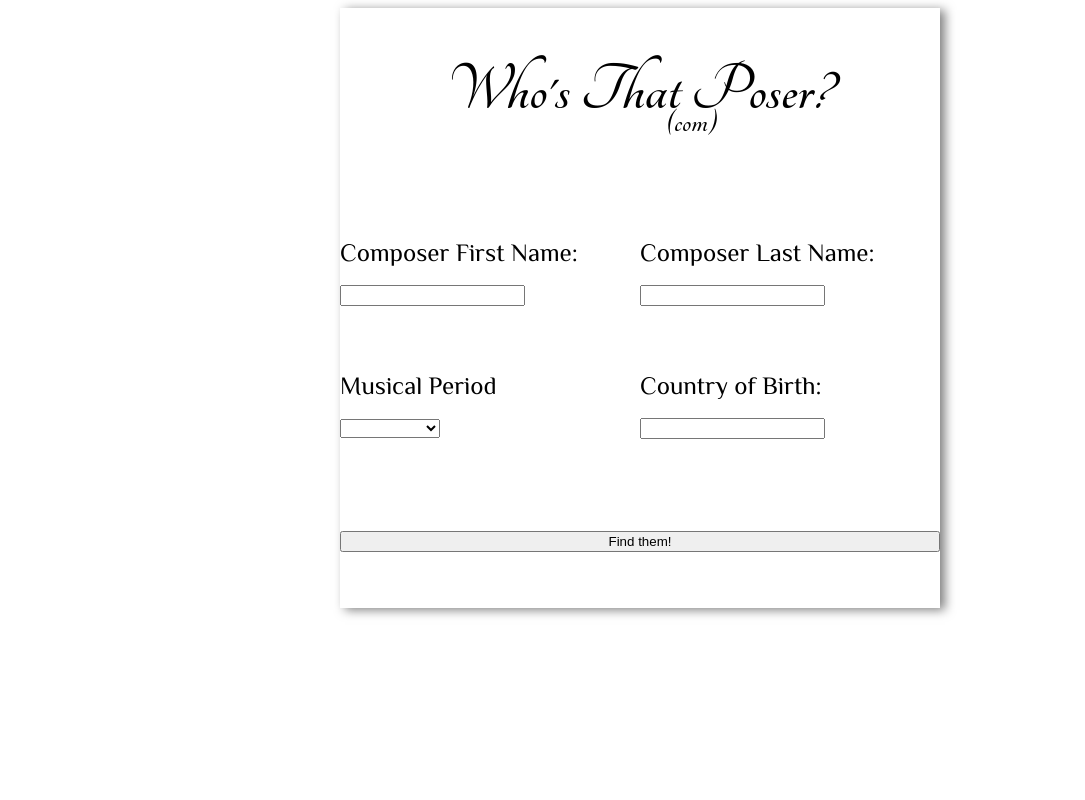
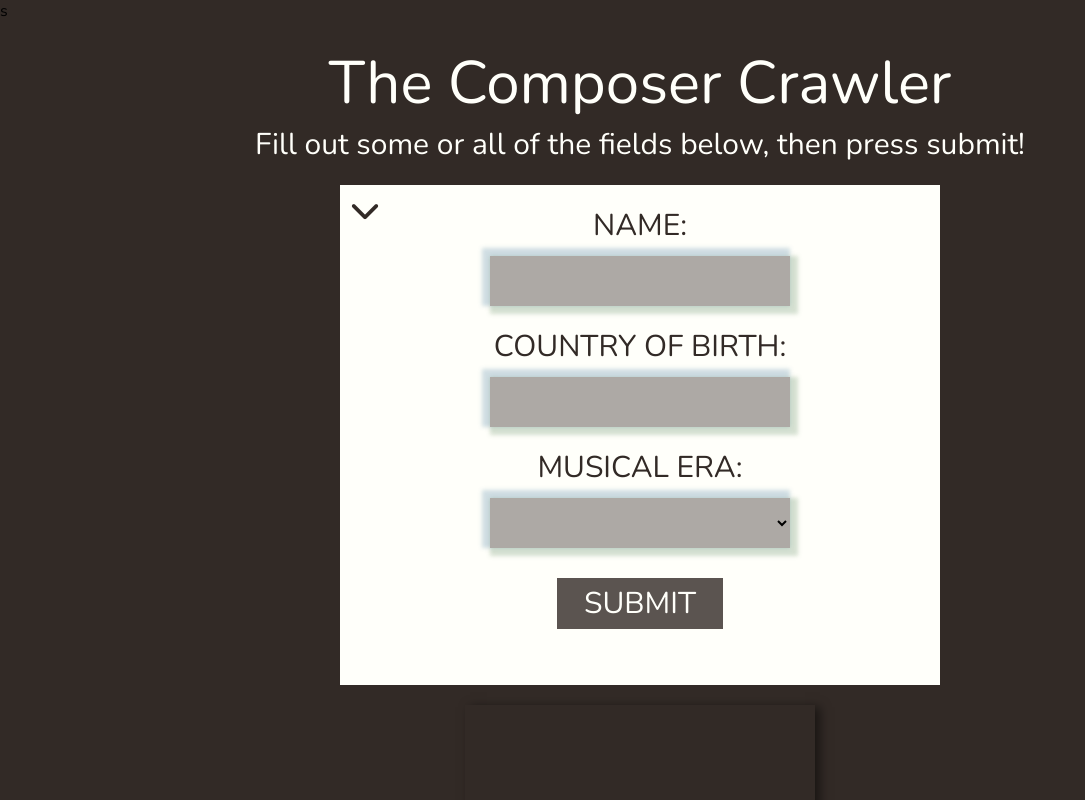
Before and after one commit to KmSutula/The-Composer-Crawler, a React (Create React App) app: page / in a window 1280 px wide. Shown: the top 800 px of the page, without its empty margins (0-1085 px from the left). Built offline with nearby package versions, Linux system fonts and the light colour scheme.

Commit message:
functional and beautiful (1/2)

```diff
--- a/public/index.html
+++ b/public/index.html
@@ -10,12 +10,14 @@
       integrity="sha512-1PKOgIY59xJ8Co8+NE6FZ+LOAZKjy+KY8iq0G4B3CyeY6wYHN3yt9PW0XpSriVlkMXe40PTKnXrLnZ9+fkDaog=="
       crossorigin="anonymous"
     />
-    <link rel="preconnect" href="https://fonts.googleapis.com" />
-    <link rel="preconnect" href="https://fonts.gstatic.com" crossorigin />
     <link
-      href="https://fonts.googleapis.com/css2?family=El+Messiri&family=Tangerine:wght@400;700&display=swap"
       rel="stylesheet"
+      href="https://cdnjs.cloudflare.com/ajax/libs/font-awesome/6.2.0/css/all.min.css"
+      integrity="sha512-xh6O/CkQoPOWDdYTDqeRdPCVd1SpvCA9XXcUnZS2FmJNp1coAFzvtCN9BmamE+4aHK8yyUHUSCcJHgXloTyT2A=="
+      crossorigin="anonymous"
+      referrerpolicy="no-referrer"
     />
+    s
   </head>
   <body>
     <div id="root"></div>
--- a/src/App.js
+++ b/src/App.js
@@ -4,29 +4,71 @@ import Result from "./components/Result";
 import processedComposers from "./processedComposers.json";
 
 export default function App() {
-  const [searchTerms, setSearchTerms] = React.useState({
-    firstName: "",
-    lastName: "",
-    era: "",
-    nationality: "",
-  });
+  const [searchResults, setSearchResults] = React.useState([]);
 
-  // const composers = processedComposers.data.map((item) => {
-  //   return (
-  //     <div className="container">
-  //       <Result
-  //         name={item.name}
-  //         birthYear={item.birthYear}
-  //         deathYear={item.deathYear}
-  //         era={item.era}
-  //         nationality={item.nationality}
-  //       />
-  //     </div>
-  //   );
+  function filterComposers(composers, filterProp, filterValue) {
+    if (filterProp === "firstName" || filterProp === "lastName") {
+      filterProp = "name";
+    }
+    return composers.filter((composer) => {
+      if (composer[filterProp]) {
+        return composer[filterProp]
+          .toLowerCase()
+          .includes(filterValue.toLowerCase());
+      } else {
+        return false;
+      }
+    });
+  }
+
+  const handleSubmit = (event) => {
+    event.preventDefault();
+    const savedSearchResultsObj = event.target.elements;
+    const matchingResults = Array.from(savedSearchResultsObj).reduce(
+      (composers, searchField) => {
+        if (searchField.value) {
+          const findComposers = filterComposers(
+            composers,
+            searchField.id,
+            searchField.value
+          );
+          searchField.value = null;
+          return findComposers;
+        } else {
+          return composers;
+        }
+      },
+      processedComposers
+    );
+
+    return setSearchResults(matchingResults);
+  };
+
+  function displaySearchResults(newQuery) {
+    handleSubmit(newQuery);
+  }
+
+  // return <>{composers}</>;
+
+  // setSearchTerms((searchTerms) => {
+  //   searchTerms.forEach();
   // });
+  // function transferData(event) {
+  //   const { name, value, type } = event.target;
+  //   setSearchTerms({
+  //     firstName: name,
+  //     lastName: name,
+  //     era: "",
+  //     nationality: "",
+  //   });
+  // }
+
   return (
     <>
-      <Search />
+      <Search displaySearchResults={displaySearchResults} />
+      <div className="resultsContainer">
+        <Result searchResults={searchResults} />
+      </div>
     </>
   );
 }
--- a/src/components/Search.js
+++ b/src/components/Search.js
@@ -1,89 +1,25 @@
 import React from "react";
 import "../index.css";
-import processedComposers from "../processedComposers.json";
-
-export default function Search({ setSearchTerms }) {
-  const [tempSearchInput, setTempSearchInput] = React.useState({
-    firstName: "",
-    lastName: "",
-    era: "",
-    nationality: "",
-  });
-  const handleSubmit = (event) => {
-    event.preventDefault();
-    const savedSearchResultsObj = event.target.elements;
-    const searchResults = Array.from(savedSearchResultsObj).reduce(
-      (acc, el) => {
-        if (el.value) {
-          acc[el.id] = el.value;
-        }
-        return acc;
-      },
-      {}
-    );
-    const matchingResultData = [];
-    processedComposers.data.map((composer) => {
-      if (
-        composer.name
-          .toLowerCase()
-          .includes(searchResults.firstName.toLowerCase()) |
-        composer.name.includes(searchResults.lastName)
-      ) {
-        matchingResultData.push({
-          name: composer.name,
-          birthYear: composer.birthYear,
-          deathYear: composer.deathYear,
-          era: composer.era,
-          nationality: composer.nationality,
-        });
-      } else if (composer.era === "Baroque") {
-        matchingResultData.push({
-          name: composer.name,
-          birthYear: composer.birthYear,
-          deathYear: composer.deathYear,
-          era: composer.era,
-          nationality: composer.nationality,
-        });
-      } else {
-        console.log("no match");
-      }
-    });
-    setTempSearchInput(matchingResultData);
-    console.log(matchingResultData);
-  };
-
-  // function lookForResults(searchResults) {
-  //   const matchingResultData = [];
-  //   processedComposers.data.map((composer) => {
-  //     if (
-  //       composer.name.includes(
-  //         searchResults.firstName.valueOf | searchResults.lastName.valueOf
-  //       )
-  //     ) {
-  //       matchingResultData.push(new Object({ name: composer.name }));
-  //     }
-  //     return matchingResultData;
-  //   });
-  // }
-
+export default function Search({ displaySearchResults }) {
   return (
+    <>
+      <div id="title">
+        <h1>The Composer Crawler</h1>
+        <h2>Fill out some or all of the fields below, then press submit!</h2>
+      </div>
       <div className="searchContainer">
-      <h1>
-        Who's That <small>(com)</small>Poser?
-      </h1>
-      <form onSubmit={handleSubmit}>
+        <i className="fa-solid fa-chevron-down"></i>
+        <form onSubmit={displaySearchResults}>
           <span id="firstNameLabel">
-          <label htmlFor="firstName">Composer First Name:</label>
+            <label htmlFor="firstName">Name:</label>
             <input type="text" id="firstName" name="firstName" />
           </span>
-
-        <span id="lastNameLabel">
-          <label htmlFor="lastName">Composer Last Name:</label>
-          <input type="text" id="lastName" name="lastName" />
+          <span id="nationalityLabel">
+            <label htmlFor="nationality">Country of Birth:</label>
+            <input type="text" id="nationality" name="nationality" />
           </span>
           <span id="eraLabel">
-          <label htmlFor="era">Musical Period</label>
-          <br />
+            <label htmlFor="era">Musical Era:</label>
             <select id="era" name="era" type="text">
               <option value=""></option>
               <option value="medieval">Medieval</option>
@@ -94,13 +30,12 @@ export default function Search({ setSearchTerms }) {
               <option value="modern">Modern</option>
             </select>
           </span>
-        <span id="nationalityLabel">
-          <label htmlFor="nationality">Country of Birth:</label>
-          <br />
-          <input type="text" id="nationality" name="nationality" />
-        </span>
-        <button id="submit">Find them!</button>
+
+          <button type="submit" id="submit">
+            Submit
+          </button>
         </form>
       </div>
+    </>
   );
 }
--- a/src/index.css
+++ b/src/index.css
@@ -1,125 +1,119 @@
+@import url("https://fonts.googleapis.com/css2?family=Nunito:wght@200;400;700&display=swap");
+
+* {
+  margin: 0;
+  padding: 0;
+}
 body {
+  background-color: #322a26;
   position: relative;
-  font-family: "El Messiri", sans-serif;
+  font-family: "Nunito", sans-serif;
+  font-weight: 400;
 }
-
-/* body::before,
-body::after {
-  content: "\f001";
-  font-family: "Font Awesome\ 5 Free";
-  font-weight: 900;
-  color: blueviolet;
-  position: absolute;
-  top: 55%;
-  font-size: 300px;
-  z-index: -1;
-}
-
-body::after {
-  color: purple;
-  top: 65px;
-  right: 20px;
-  transform: rotate(180deg);
-} */
-
-.searchContainer {
-  background-color: white;
-  color: black;
-  width: 600px;
-  height: 600px;
-  display: grid;
-  grid-template-columns: 1fr 1fr;
-  grid-template-rows: 1fr 1fr 1fr;
-  margin: 0 auto;
-  box-shadow: 5px 2px 10px rgba(0, 0, 0, 0.5);
-}
-
-small {
-  font-size: 35px;
-  position: absolute;
-  top: 50px;
-  left: 325px;
-}
-
-form {
-  display: grid;
-  grid-template-columns: 1fr 1fr;
-  grid-template-rows: 1fr 1fr 1fr;
-  font-size: 25px;
-  grid-column: span 2;
-  grid-row: span 2;
-  align-items: center;
-}
-
-.searchContainer h1 {
-  /* position: relative; */
-  position: relative;
-  font-family: "Tangerine";
-  font-size: 70px;
-  grid-row: 1/2;
-  grid-column: 1 /3;
+#title {
+  color: #fffffa;
+  margin: 20px auto;
+  width: 80%;
   text-align: center;
 }
 
-#firstName {
-  grid-row: 1 / 2;
-  grid-column: 1 / 2;
-  text-align: center;
+#title h1 {
+  font-size: 60px;
+  font-weight: 400;
+}
+#title h2 {
+  font-size: 30px;
+  font-weight: 400;
+}
+form {
+  width: 100%;
+  height: 100%;
 }
 
-#lastName {
-  grid-row: 1 / 2;
-  grid-column: 2 / 3;
-  text-align: center;
+i {
+  position: absolute;
+  color: #322a26;
+  font-size: 30px;
+  margin: 10px 10px;
+  cursor: pointer;
+}
+.searchContainer {
+  background-color: #fffffa;
+  color: #322a26;
+  width: 600px;
+  height: 500px;
+  display: flex;
+  flex-direction: column;
+  margin: 20px auto;
 }
 
-#era {
-  grid-row: 2 / 3;
-  grid-column: 2/3;
+.searchContainer span {
+  display: flex;
+  flex-direction: column;
   text-align: center;
+  margin: 20px auto;
+  width: 50%;
+}
+.searchContainer span label {
+  margin-bottom: 10px;
+}
+.searchContainer span input,
+.searchContainer span select {
+  width: 300px;
+  height: 50px;
+  margin: 0 auto;
+  border: none;
+  box-shadow: 4px 4px 4px 4px rgba(86, 130, 89, 0.25),
+    -4px -4px 4px 4px rgba(66, 122, 161, 0.25);
+  text-align: center;
+  background-color: rgba(50, 42, 38, 0.4);
 }
 
-#era select {
-  width: 200px;
+.searchContainer span input:focus,
+.searchContainer span select:focus {
+  outline: none;
 }
 
-#nationality {
-  grid-row: 2 / 3;
-  grid-column: 1 / 2;
-  text-align: center;
+label {
+  font-size: 30px;
+  text-transform: uppercase;
 }
 
-button {
-  grid-column: span 2;
-  grid-row: 3/4;
+input {
+  font-family: "Nunito", sans-serif;
+  font-size: 20px;
+  color: rgba(255, 255, 255, 0.8);
+}
+#submit {
+  display: block;
+  font-family: "Nunito", sans-serif;
+  font-size: 30px;
+  background-color: rgba(50, 42, 38, 0.8);
+  color: #fffffa;
+  margin: 30px auto;
+  padding: 5px 27px;
+  border: none;
+  text-transform: uppercase;
 }
 
 .resultsContainer {
   margin: 0 auto;
-  width: 800px;
-  height: 800px;
-  display: grid;
+  width: 350px;
+  height: 350px;
+  display: flex;
   box-shadow: 5px 2px 10px rgba(0, 0, 0, 0.5);
   font-size: 25px;
   text-align: center;
-  grid-template-columns: 1fr 1fr;
-  grid-template-rows: 2fr 1fr 1fr;
-  grid-column: span 2;
-  grid-row: span 3;
   align-items: center;
   text-align: center;
-  white-space: nowrap;
 }
+
+.result:odd {
+}
+
+.result:even {
+}
+
 div > h2 {
   font-size: 35px;
 }
-
-#firstNameAndResult {
-  grid-row: 1 / 2;
-  grid-column: 1 / 2;
-}
-
-#lastNameAndResult {
-  grid-row: 1 / 2;
-  grid-column: 2 / 3;
-}
--- a/src/processedComposers.json
+++ b/src/processedComposers.json
@@ -1,5 +1,4 @@
-{
-  "data": [
+[
   {
     "name": "Adolphe Adam",
     "birthYear": "1803",
@@ -1890,4 +1889,3 @@
     "nationality": "English"
   }
 ]
-}
```
Also changed, not shown: src/components/Result.js (+9 -17 lines), src/jsconfig.json (added, +9 -0 lines), src/searchFilter.js (added, +35 -0 lines), src/gsd.js (added). Lines whose indentation alone changed are shown as unchanged.
